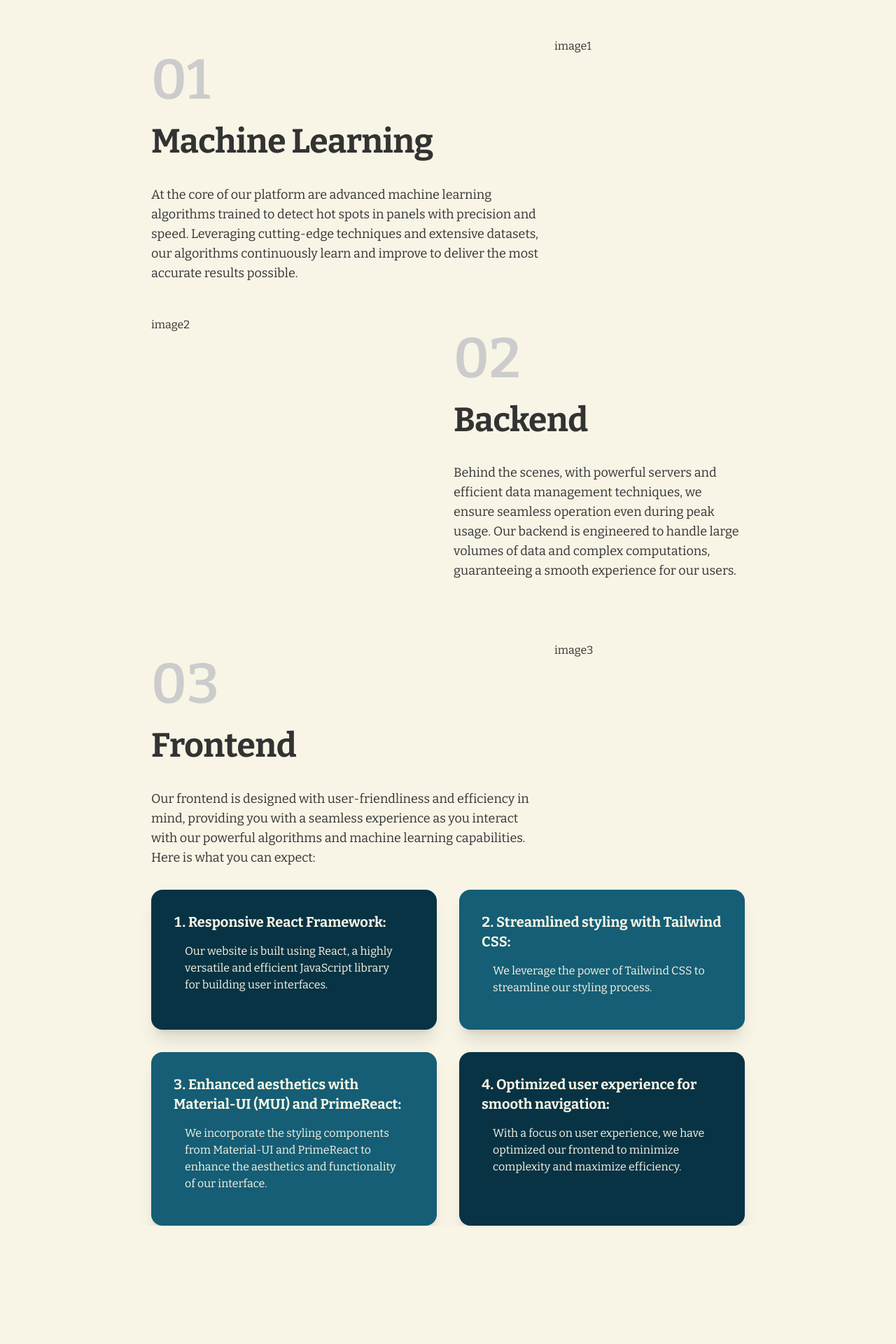
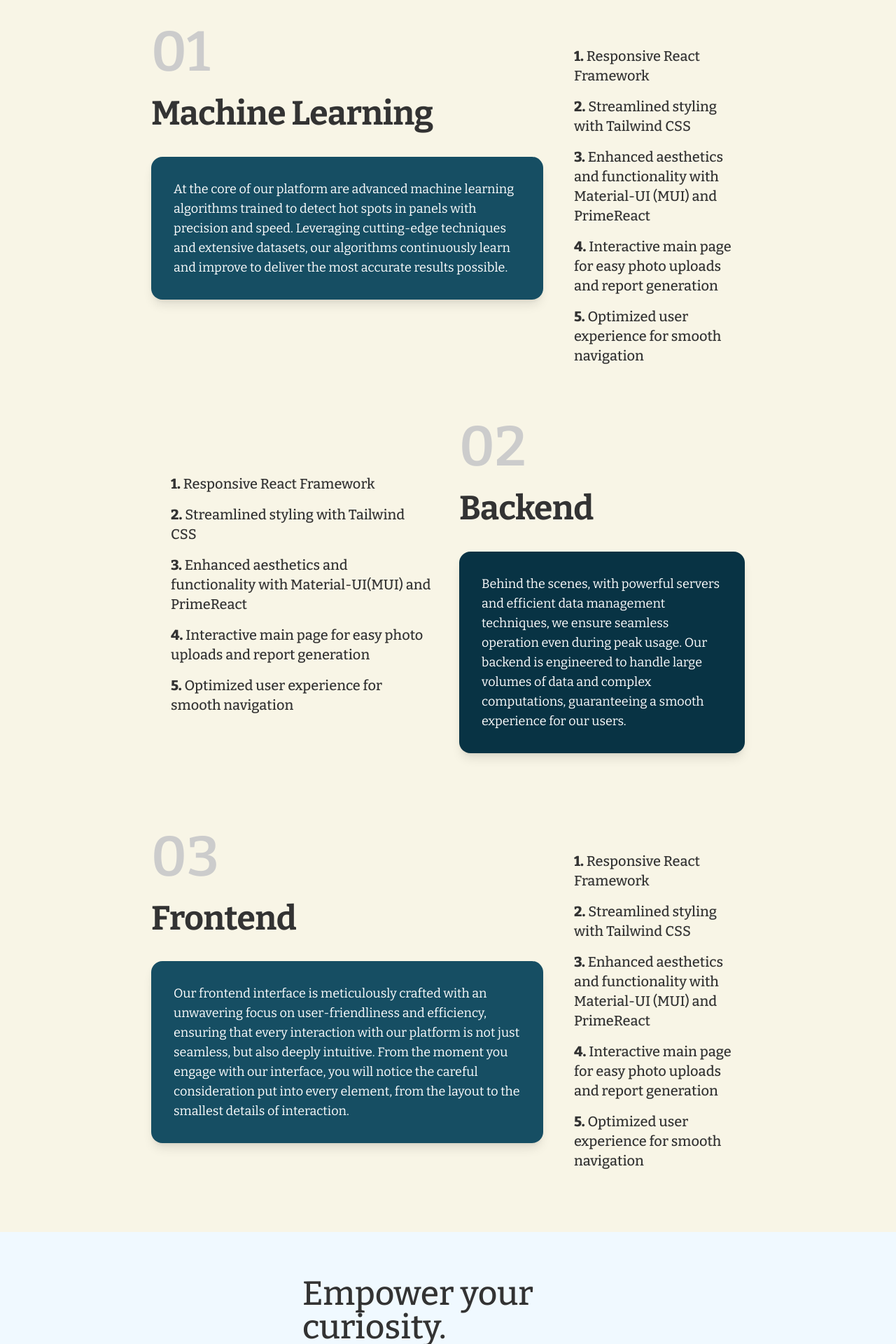
Before and after one commit to elifxa/BitirmeProjesi, a React (Vite) app: page /about-us in a window 1280 px wide. Shown: the part 1500-3420 px from the top of the page at 70% size. Before the commit the page ends 3251 px from the top, so only its background shows below. Built offline with nearby package versions, Linux system fonts and the light colour scheme; a web font is replaced by a local one.

Commit message:
about page first version finished

```diff
--- a/src/TableofContext.jsx
+++ b/src/TableofContext.jsx
@@ -51,7 +51,10 @@ function TableOfContents() {
   };
 
   return (
-    <div className="sticky top-20 ml-6 z-10 mt-4">
+    <div
+      className="sticky top-20 ml-6 z-10 mt-4"
+      style={{ maxHeight: '100vh', overflowY: 'auto' }}
+    >
       <h2 className="font-bold text-2xl">TABLE OF CONTENTS</h2>
       <ul className="mt-6 space-y-2 list-none flex flex-col gap-5">
         <li className="flex-1">
--- a/src/aboutProjectDetails.jsx
+++ b/src/aboutProjectDetails.jsx
@@ -31,96 +31,130 @@ function aboutProjectDetails() {
       {/*  */}
       {/*  */}
 
-      <div className="grid md:grid-cols-6 gap-4 ">
+      <div className="grid lg:grid-cols-6 gap-4 ">
         <div className="col-start-2 col-span-4">
-          <div className="grid md:grid-cols-3 gap-4 mt-11 pt-11">
-            <div className="md:col-span-2">
+          <div className="grid lg:grid-cols-3 gap-4 mt-6 pt-6">
+            <div className="lg:col-span-2 ">
               <p className="step-number">01</p>
               <h2 className="heading">Machine Learning</h2>
-              <p className="text-lg">
-                At the core of our platform are advanced machine learning
-                algorithms trained to detect hot spots in panels with precision
-                and speed. Leveraging cutting-edge techniques and extensive
-                datasets, our algorithms continuously learn and improve to
-                deliver the most accurate results possible.
-              </p>
+              <div className="shadow-lg  rounded-2xl  p-8 bg-[#164e63] text-white">
+                <p className="text-lg">
+                  At the core of our platform are advanced machine learning
+                  algorithms trained to detect hot spots in panels with
+                  precision and speed. Leveraging cutting-edge techniques and
+                  extensive datasets, our algorithms continuously learn and
+                  improve to deliver the most accurate results possible.
+                </p>
+              </div>
             </div>
-            <div>image1</div>
-          </div>
-          {/*  */}
-          <div className="grid md:grid-cols-4 gap-4 mt-6 pt-6">
-            <div>image2</div>
-            <div className="md:col-start-3 md:col-span-2">
-              <p className=" step-number">02</p>
-              <h2 className="heading">Backend</h2>
-              <p className="text-lg">
-                Behind the scenes, with powerful servers and efficient data
-                management techniques, we ensure seamless operation even during
-                peak usage. Our backend is engineered to handle large volumes of
-                data and complex computations, guaranteeing a smooth experience
-                for our users.
-              </p>
+            <div className="content-center">
+              <ul className="list-inside ml-5 mt-3 pt-8">
+                <li className="p-2  list-inside font-medium text-xl">
+                  <span className="font-extrabold	">1.</span> Responsive React
+                  Framework
+                </li>
+                <li className="p-2  list-inside font-medium text-xl">
+                  <span className="font-extrabold	">2.</span> Streamlined styling
+                  with Tailwind CSS
+                </li>
+                <li className="p-2  list-inside font-medium text-xl">
+                  <span className="font-extrabold	">3.</span> Enhanced aesthetics
+                  and functionality with Material-UI (MUI) and PrimeReact
+                </li>
+                <li className="p-2 list-inside font-medium text-xl">
+                  <span className="font-extrabold	">4.</span> Interactive main
+                  page for easy photo uploads and report generation
+                </li>
+                <li className="p-2 list-inside font-medium text-xl">
+                  <span className="font-extrabold	">5.</span> Optimized user
+                  experience for smooth navigation
+                </li>
+              </ul>
             </div>
           </div>
           {/*  */}
-          <div>
-            <div className="grid md:grid-cols-3 gap-4 mt-11 pt-11">
-              <div className="md:col-span-2">
-                <p className="step-number">03</p>
-                <h2 className="heading">Frontend</h2>
+          <div className="grid lg:grid-cols-4 gap-8 mt-6 pt-6">
+            <div className="lg:col-span-2 content-center">
+              <ul className="list-inside ml-5 mt-3 pt-8">
+                <li className="p-2 list-inside font-medium text-xl">
+                  <span className="font-extrabold">1.</span> Responsive React
+                  Framework
+                </li>
+                <li className="p-2 list-inside font-medium text-xl">
+                  <span className="font-extrabold">2.</span> Streamlined styling
+                  with Tailwind CSS
+                </li>
+                <li className="p-2 list-inside font-medium text-xl">
+                  <span className="font-extrabold">3.</span> Enhanced aesthetics
+                  and functionality with Material-UI(MUI) and PrimeReact
+                </li>
+                <li className="p-2 list-inside font-medium text-xl">
+                  <span className="font-extrabold">4.</span> Interactive main
+                  page for easy photo uploads and report generation
+                </li>
+                <li className="p-2 list-inside font-medium text-xl">
+                  <span className="font-extrabold">5.</span> Optimized user
+                  experience for smooth navigation
+                </li>
+              </ul>
+            </div>
+            <div className="lg:col-start-3 lg:col-span-2 ">
+              <p className="step-number">02</p>
+              <h2 className="heading">Backend</h2>
+              <div className="shadow-lg rounded-2xl p-8 bg-[#083344] text-white">
                 <p className="text-lg">
-                  Our frontend is designed with user-friendliness and efficiency
-                  in mind, providing you with a seamless experience as you
-                  interact with our powerful algorithms and machine learning
-                  capabilities. Here is what you can expect:
+                  Behind the scenes, with powerful servers and efficient data
+                  management techniques, we ensure seamless operation even
+                  during peak usage. Our backend is engineered to handle large
+                  volumes of data and complex computations, guaranteeing a
+                  smooth experience for our users.
                 </p>
               </div>
-              <div>image3</div>
             </div>
-            <ul
-              className="grid lg:grid-cols-2 gap-8 mt-8 "
-              style={{
-                width: '100%',
-              }}
-            >
-              <div className="bg-[#083344] text-[#f8f5e6] p-8 rounded-2xl shadow-xl ">
-                <li className="list-decimal list-inside font-bold text-xl">
-                  Responsive React Framework:
-                </li>
-                <p className="p-4 text-base ">
-                  Our website is built using React, a highly versatile and
-                  efficient JavaScript library for building user interfaces.
+          </div>
+
+          {/*  */}
+
+          <div className="grid lg:grid-cols-3 gap-4 mt-11 pt-11">
+            <div className="md:col-span-2">
+              <p className="step-number">03</p>
+              <h2 className="heading">Frontend</h2>
+              <div className="shadow-lg  rounded-2xl  p-8 bg-[#164e63] text-white">
+                <p className="text-lg">
+                  Our frontend interface is meticulously crafted with an
+                  unwavering focus on user-friendliness and efficiency, ensuring
+                  that every interaction with our platform is not just seamless,
+                  but also deeply intuitive. From the moment you engage with our
+                  interface, you will notice the careful consideration put into
+                  every element, from the layout to the smallest details of
+                  interaction.
                 </p>
               </div>
-              <div className="bg-[#155e75] text-[#f8f5e6] p-8 rounded-2xl shadow-xl">
-                <li className="list-decimal list-inside font-bold text-xl">
-                  Streamlined styling with Tailwind CSS:
+            </div>
+            <div className="content-center">
+              <ul className="list-inside ml-5 mt-3 pt-8 ">
+                <li className="p-2  list-inside font-medium text-xl">
+                  <span className="font-extrabold	">1.</span> Responsive React
+                  Framework
                 </li>
-                <p className="p-4 text-base">
-                  We leverage the power of Tailwind CSS to streamline our
-                  styling process.
-                </p>
-              </div>
-              <div className="lg:bg-[#155e75] bg-[#083344] text-[#f8f5e6] p-8 rounded-2xl shadow-xl">
-                <li className="list-decimal list-inside font-bold text-xl">
-                  Enhanced aesthetics with Material-UI (MUI) and PrimeReact:
+                <li className="p-2  list-inside font-medium text-xl">
+                  <span className="font-extrabold	">2.</span> Streamlined styling
+                  with Tailwind CSS
                 </li>
-                <p className="p-4 text-base ">
-                  We incorporate the styling components from Material-UI and
-                  PrimeReact to enhance the aesthetics and functionality of our
-                  interface.
-                </p>
-              </div>
-              <div className="lg:bg-[#083344] bg-[#155e75] text-[#f8f5e6] p-8 rounded-2xl shadow-xl">
-                <li className="list-decimal list-inside font-bold text-xl">
-                  Optimized user experience for smooth navigation:
+                <li className="p-2  list-inside font-medium text-xl">
+                  <span className="font-extrabold	">3.</span> Enhanced aesthetics
+                  and functionality with Material-UI (MUI) and PrimeReact
                 </li>
-                <p className="p-4 text-base ">
-                  With a focus on user experience, we have optimized our
-                  frontend to minimize complexity and maximize efficiency.
-                </p>
-              </div>
-            </ul>
+                <li className="p-2 list-inside font-medium text-xl">
+                  <span className="font-extrabold	">4.</span> Interactive main
+                  page for easy photo uploads and report generation
+                </li>
+                <li className="p-2 list-inside font-medium text-xl">
+                  <span className="font-extrabold	">5.</span> Optimized user
+                  experience for smooth navigation
+                </li>
+              </ul>
+            </div>
           </div>
         </div>
       </div>
--- a/src/aboutUs.jsx
+++ b/src/aboutUs.jsx
@@ -1,5 +1,6 @@
 import AboutPage from './aboutPage';
 import AboutProjectDetails from './aboutProjectDetails';
+import ToContactPageButton from './toContactPageButton';
 
 function AboutUs() {
   const scrollToPage = () => {
@@ -38,8 +39,18 @@ function AboutUs() {
           <AboutPage />
         </div>
       </div>
+      <AboutProjectDetails />
+      <div className="grid grid-cols-3 gap-4 bg-[#f0f9ff] mt-20 pt-16">
+        <div className="col-start-2  flex flex-col items-center">
+          <h2 className="text-5xl font-medium">Empower your curiosity.</h2>
+          <h2 className="text-2xl pt-8">
+            Reach out to us for anything you want to learn!
+          </h2>
+          <ToContactPageButton />
+        </div>
+      </div>
 
-      <AboutProjectDetails />
+      <div style={{ borderBottom: '8px solid #164e63' }}></div>
     </div>
   );
 }
--- /dev/null
+++ b/src/toContactPageButton.jsx
@@ -0,0 +1,18 @@
+import { Link } from 'react-router-dom';
+
+function ToContactPageButton() {
+  return (
+    <div className="m-12">
+      <div className="card gap-3 py-2 px-4">
+        <Link
+          to="/contact"
+          className="bg-[#082f49] hover:bg-[#164e63] text-white text-2xl font-bold py-8 px-16 rounded-2xl"
+        >
+          Go to Contact Page
+        </Link>
+      </div>
+    </div>
+  );
+}
+
+export default ToContactPageButton;
```
